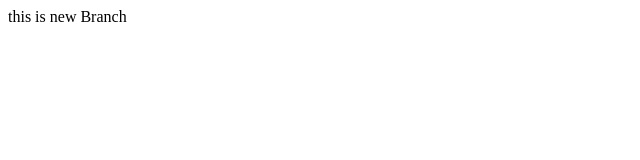
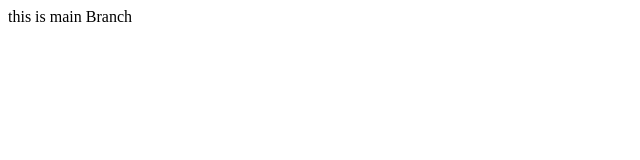
Before and after one commit to Hargun-Singh-vs/test-repo, a plain HTML site: page index.html in a window 1280 px wide. Shown: the full height of the page, 0-640 px from the left. Drawn offline with Linux system fonts and the light colour scheme.

Commit message:
added MAIN BRANCH in main branch

```diff
--- a/index.html
+++ b/index.html
@@ -6,6 +6,6 @@
     <title>Document</title>
 </head>
 <body>
-    this is new Branch
+    this is main Branch
 </body>
 </html>
```
